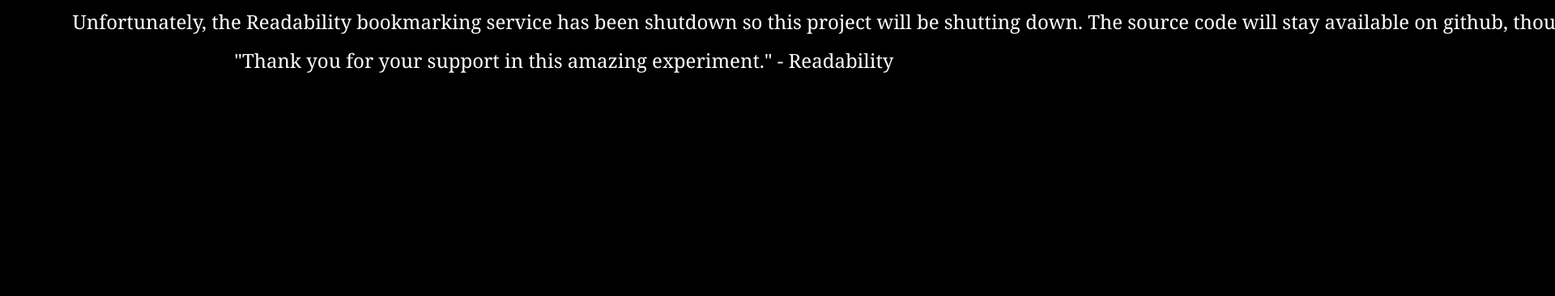
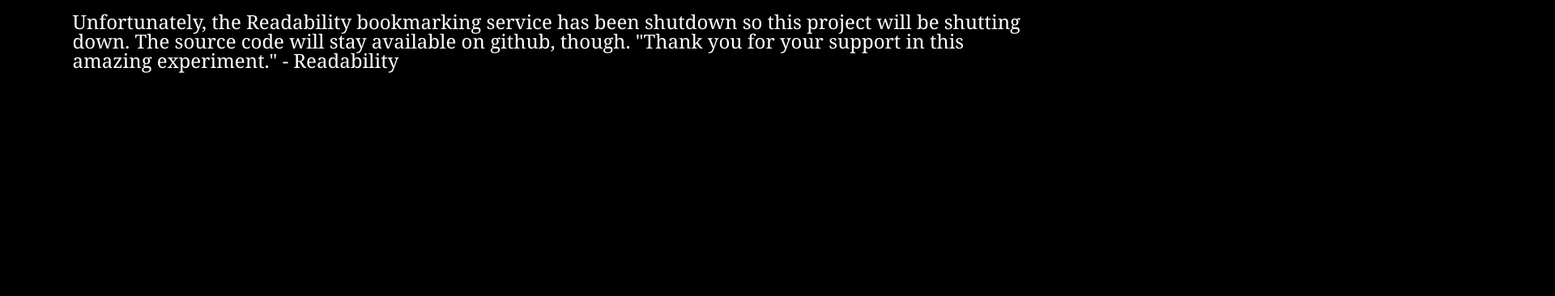
Before and after one commit to now-readable/now-readable, a plain HTML site: page index.html in a window 1280 px wide. Shown: the part 434-800 px from the top of the page at 81% size, 1920 px wide, since content can reach past the window. Drawn offline with Linux system fonts and the light colour scheme.

Commit message:
Update index.html

```diff
--- a/index.html
+++ b/index.html
@@ -24,9 +24,9 @@
 			<li><h2>Offline first Readability client for Windows Phone.</h2></li>
 			<li><h2><a href="https://github.com/now-readable/now-readable">source.</a></h2></li>
 			<li><h2 style="text-decoration: line-through;">Get it now.</h2></li>
-			<li><h3><pre>Unfortunately, the Readability bookmarking service has been shutdown so this project will be shutting down. The source code will stay available on github, though.
+			<li><h3>Unfortunately, the Readability bookmarking service has been shutdown so this project will be shutting down. The source code will stay available on github, though.
 
-				"Thank you for your support in this amazing experiment." - Readability</pre></h3></li>
+				"Thank you for your support in this amazing experiment." - Readability</h3></li>
 		</ul>
 	</div>
 	<a href="https://github.com/now-readable/now-readable"><img style="position: absolute; top: 0; right: 0; border: 0;" src="https://camo.githubusercontent.com/365986a132ccd6a44c23a9169022c0b5c890c387/68747470733a2f2f73332e616d617a6f6e6177732e636f6d2f6769746875622f726962626f6e732f666f726b6d655f72696768745f7265645f6161303030302e706e67" alt="Fork me on GitHub" data-canonical-src="https://s3.amazonaws.com/github/ribbons/forkme_right_red_aa0000.png"></a>
```
